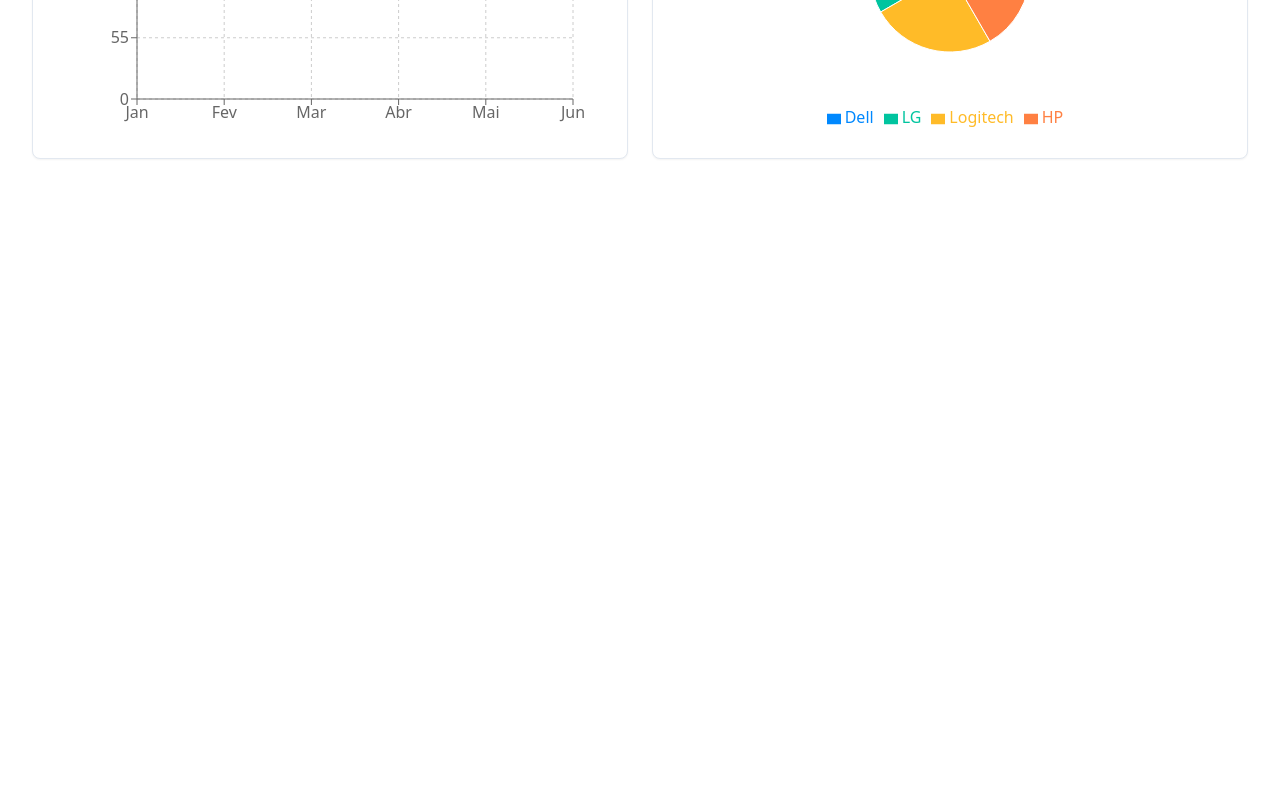
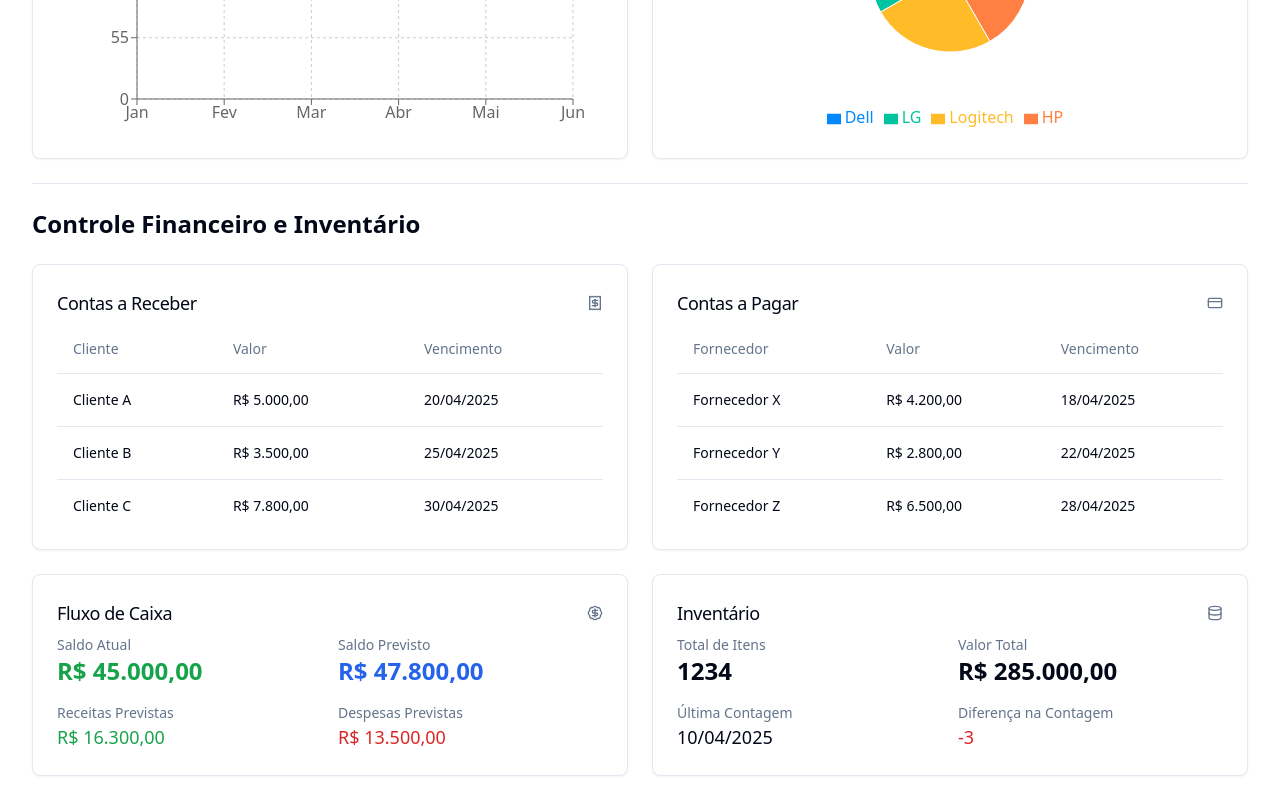
Before and after one commit to PabloPaiva7/STOCKLY, a React (Vite) app: page /relatorios in a window 1280 px wide. Shown: the part 749-1549 px from the top of the page. Before the commit the page ends 932 px from the top, so only its background shows below. Built offline with nearby package versions, Linux system fonts and the light colour scheme.

Commit message:
Add features for financial and inventory management.
Implement features for accounts receivable, accounts payable, cash flow control, and inventory management.

```diff
--- /dev/null
+++ b/src/components/charts/FinancialOverview.tsx
@@ -0,0 +1,179 @@
+
+import { Card, CardContent, CardHeader, CardTitle } from "@/components/ui/card";
+import { ScrollArea } from "@/components/ui/scroll-area";
+import { Table, TableBody, TableCell, TableHead, TableHeader, TableRow } from "@/components/ui/table";
+import { BadgeDollarSign, Receipt, CreditCard, Database } from "lucide-react";
+
+const financialData = {
+  contasReceber: [
+    { cliente: "Cliente A", valor: 5000, vencimento: "2025-04-20" },
+    { cliente: "Cliente B", valor: 3500, vencimento: "2025-04-25" },
+    { cliente: "Cliente C", valor: 7800, vencimento: "2025-04-30" },
+  ],
+  contasPagar: [
+    { fornecedor: "Fornecedor X", valor: 4200, vencimento: "2025-04-18" },
+    { fornecedor: "Fornecedor Y", valor: 2800, vencimento: "2025-04-22" },
+    { fornecedor: "Fornecedor Z", valor: 6500, vencimento: "2025-04-28" },
+  ],
+  fluxoCaixa: {
+    saldoAtual: 45000,
+    receitasPrevistas: 16300,
+    despesasPrevistas: 13500,
+    saldoPrevisto: 47800
+  },
+  inventario: {
+    totalItens: 1234,
+    valorTotal: 285000,
+    ultimaContagem: "2025-04-10",
+    diferencaContagem: -3
+  }
+};
+
+const formatCurrency = (value: number) => {
+  return new Intl.NumberFormat('pt-BR', {
+    style: 'currency',
+    currency: 'BRL'
+  }).format(value);
+};
+
+const formatDate = (dateString: string) => {
+  return new Date(dateString).toLocaleDateString('pt-BR');
+};
+
+export function FinancialOverview() {
+  return (
+    <div className="grid gap-6 md:grid-cols-2">
+      <Card>
+        <CardHeader className="flex flex-row items-center justify-between space-y-0 pb-2">
+          <CardTitle className="text-lg font-medium">Contas a Receber</CardTitle>
+          <Receipt className="h-4 w-4 text-muted-foreground" />
+        </CardHeader>
+        <CardContent>
+          <ScrollArea className="h-[200px] w-full">
+            <Table>
+              <TableHeader>
+                <TableRow>
+                  <TableHead>Cliente</TableHead>
+                  <TableHead>Valor</TableHead>
+                  <TableHead>Vencimento</TableHead>
+                </TableRow>
+              </TableHeader>
+              <TableBody>
+                {financialData.contasReceber.map((conta) => (
+                  <TableRow key={conta.cliente}>
+                    <TableCell>{conta.cliente}</TableCell>
+                    <TableCell>{formatCurrency(conta.valor)}</TableCell>
+                    <TableCell>{formatDate(conta.vencimento)}</TableCell>
+                  </TableRow>
+                ))}
+              </TableBody>
+            </Table>
+          </ScrollArea>
+        </CardContent>
+      </Card>
+
+      <Card>
+        <CardHeader className="flex flex-row items-center justify-between space-y-0 pb-2">
+          <CardTitle className="text-lg font-medium">Contas a Pagar</CardTitle>
+          <CreditCard className="h-4 w-4 text-muted-foreground" />
+        </CardHeader>
+        <CardContent>
+          <ScrollArea className="h-[200px] w-full">
+            <Table>
+              <TableHeader>
+                <TableRow>
+                  <TableHead>Fornecedor</TableHead>
+                  <TableHead>Valor</TableHead>
+                  <TableHead>Vencimento</TableHead>
+                </TableRow>
+              </TableHeader>
+              <TableBody>
+                {financialData.contasPagar.map((conta) => (
+                  <TableRow key={conta.fornecedor}>
+                    <TableCell>{conta.fornecedor}</TableCell>
+                    <TableCell>{formatCurrency(conta.valor)}</TableCell>
+                    <TableCell>{formatDate(conta.vencimento)}</TableCell>
+                  </TableRow>
+                ))}
+              </TableBody>
+            </Table>
+          </ScrollArea>
+        </CardContent>
+      </Card>
+
+      <Card>
+        <CardHeader className="flex flex-row items-center justify-between space-y-0 pb-2">
+          <CardTitle className="text-lg font-medium">Fluxo de Caixa</CardTitle>
+          <BadgeDollarSign className="h-4 w-4 text-muted-foreground" />
+        </CardHeader>
+        <CardContent>
+          <div className="space-y-4">
+            <div className="grid grid-cols-2 gap-4">
+              <div>
+                <p className="text-sm text-muted-foreground">Saldo Atual</p>
+                <p className="text-2xl font-bold text-green-600">
+                  {formatCurrency(financialData.fluxoCaixa.saldoAtual)}
+                </p>
+              </div>
+              <div>
+                <p className="text-sm text-muted-foreground">Saldo Previsto</p>
+                <p className="text-2xl font-bold text-blue-600">
+                  {formatCurrency(financialData.fluxoCaixa.saldoPrevisto)}
+                </p>
+              </div>
+              <div>
+                <p className="text-sm text-muted-foreground">Receitas Previstas</p>
+                <p className="text-lg text-green-600">
+                  {formatCurrency(financialData.fluxoCaixa.receitasPrevistas)}
+                </p>
+              </div>
+              <div>
+                <p className="text-sm text-muted-foreground">Despesas Previstas</p>
+                <p className="text-lg text-red-600">
+                  {formatCurrency(financialData.fluxoCaixa.despesasPrevistas)}
+                </p>
+              </div>
+            </div>
+          </div>
+        </CardContent>
+      </Card>
+
+      <Card>
+        <CardHeader className="flex flex-row items-center justify-between space-y-0 pb-2">
+          <CardTitle className="text-lg font-medium">Inventário</CardTitle>
+          <Database className="h-4 w-4 text-muted-foreground" />
+        </CardHeader>
+        <CardContent>
+          <div className="space-y-4">
+            <div className="grid grid-cols-2 gap-4">
+              <div>
+                <p className="text-sm text-muted-foreground">Total de Itens</p>
+                <p className="text-2xl font-bold">
+                  {financialData.inventario.totalItens}
+                </p>
+              </div>
+              <div>
+                <p className="text-sm text-muted-foreground">Valor Total</p>
+                <p className="text-2xl font-bold">
+                  {formatCurrency(financialData.inventario.valorTotal)}
+                </p>
+              </div>
+              <div>
+                <p className="text-sm text-muted-foreground">Última Contagem</p>
+                <p className="text-lg">
+                  {formatDate(financialData.inventario.ultimaContagem)}
+                </p>
+              </div>
+              <div>
+                <p className="text-sm text-muted-foreground">Diferença na Contagem</p>
+                <p className={`text-lg ${financialData.inventario.diferencaContagem < 0 ? 'text-red-600' : 'text-green-600'}`}>
+                  {financialData.inventario.diferencaContagem}
+                </p>
+              </div>
+            </div>
+          </div>
+        </CardContent>
+      </Card>
+    </div>
+  );
+}
--- a/src/pages/Reports.tsx
+++ b/src/pages/Reports.tsx
@@ -5,6 +5,7 @@ import { TopProductsChart } from "@/components/charts/TopProductsChart";
 import { StockVariationChart } from "@/components/charts/StockVariationChart";
 import { SupplierPerformanceChart } from "@/components/charts/SupplierPerformanceChart";
 import { MonthlyRevenueChart } from "@/components/charts/MonthlyRevenueChart";
+import { FinancialOverview } from "@/components/charts/FinancialOverview";
 import { FileDown, FileSpreadsheet } from "lucide-react";
 import { toast } from "sonner";
 
@@ -44,6 +45,11 @@ export default function Reports() {
         <StockVariationChart />
         <SupplierPerformanceChart />
       </div>
+
+      <div className="border-t pt-6">
+        <h2 className="text-2xl font-bold mb-6">Controle Financeiro e Inventário</h2>
+        <FinancialOverview />
+      </div>
     </div>
   );
 }
```
